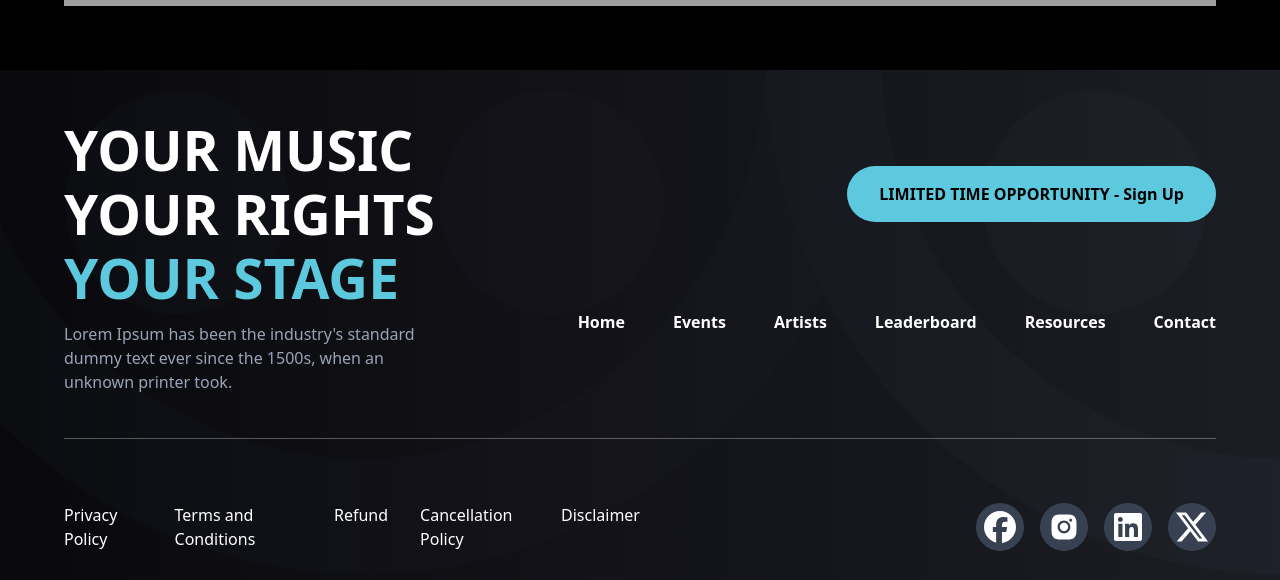
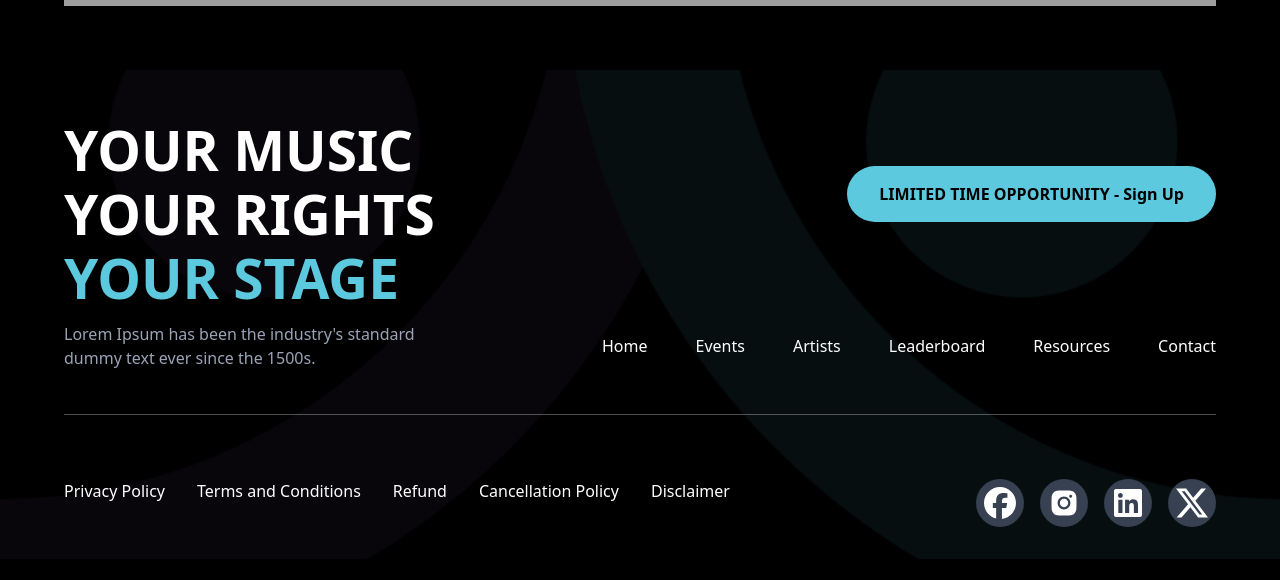
Before and after one commit to Ansh-Mishra04/artist-frontend-main, a React (Vite) app: page / in a window 1280 px wide. Shown: the part 4040-4620 px from the top of the page. After the commit the page ends 4599 px from the top, so only its background shows below. Built offline with nearby package versions, Linux system fonts and the light colour scheme; no server answers; grey boxes are pictures that could not be loaded.

Commit message:
UPDATES ON TILL first doc

```diff
--- a/src/components/Footer/Footer.jsx
+++ b/src/components/Footer/Footer.jsx
@@ -6,7 +6,6 @@ import { BsTwitterX } from "react-icons/bs";
 import { useState, useEffect } from "react";
 
 function Footer() {
-
   const [userData, setUserData] = useState(null);
 
   useEffect(() => {
@@ -15,21 +14,13 @@ function Footer() {
       setUserData(JSON.parse(storedData));
     }
   }, []);
+
   return (
     <div
-      className="w-full h-auto lg:px-16 px-2 flex flex-col bg-[url('/assets/images/contact/footer.png')] bg-contain  bg-right-top relative
-              before:content-['']
-              before:absolute
-              before:inset-0
-              before:block
-              before:bg-gradient-to-r
-              before:from-[#0C0C11]
-              before:to-[#252730]
-              before:opacity-75
-              before:z-5"
+      className="w-full h-auto lg:px-16 px-2 flex flex-col bg-[url('/assets/images/contact/footer.png')] bg-cover bg-center relative"
     >
-      <div className="flex h-full flex-col justify-between w-full z-10 container mx-auto gap-6 sm:gap-0 sm:mt-12 mt-4">
-        <div className="flex flex-col lg:flex-row w-full">
+      <div className="flex h-full flex-col justify-between w-full container mx-auto gap-6 sm:gap-0 sm:mt-12 mt-4">
+        <div className="flex flex-col lg:flex-row w-full items-center lg:items-start">
           <div className="xl:text-[55px] text-[30px] md:text-[40px] text-center lg:text-left w-full lg:w-1/2 uppercase font-bold leading-[3rem] sm:leading-[4rem]">
             Your Music
             <br />
@@ -37,117 +28,47 @@ function Footer() {
             <br />
             <span className="text-[#5DC9DE]">Your Stage</span>
           </div>
-                                   <div className="w-full flex justify-center lg:justify-end pt-3 sm:pt-12">
-            {
-             (
-                <>
-
-                    <button onClick={() =>{window.location.href=import.meta.env.VITE_PORTAL_URL+'/auth/signup'}} className="bg-primary h-14 lg:w-auto  text-black font-semibold py-3 px-6 sm:px-8 rounded-full hover:font-bold transition delay-300">
-                    LIMITED TIME OPPORTUNITY - Sign Up
-                    </button>
-
-                </>
-              )
-            }
-
-
+          <div className="w-full flex justify-center lg:justify-end pt-3 sm:pt-12">
+            <button
+              onClick={() => {
+                window.location.href = import.meta.env.VITE_PORTAL_URL + '/auth/signup';
+              }}
+              className="bg-primary h-14 text-black font-semibold py-3 px-6 sm:px-8 rounded-full hover:font-bold transition"
+            >
+              LIMITED TIME OPPORTUNITY - Sign Up
+            </button>
           </div>
         </div>
 
-        <div className="w-full flex justify-between">
-          <div className="text-md lg:text-left text-center text-[#9BA3B7] w-full lg:w-1/3 px-8 lg:px-0 py-3">
-            Lorem Ipsum has been the industry&apos;s standard dummy text ever since
-            the 1500s, when an unknown printer took.
+        <div className="w-full flex flex-col lg:flex-row justify-between items-center">
+          <div className="text-md text-center lg:text-left text-[#9BA3B7] w-full lg:w-1/3 px-8 lg:px-0 py-3">
+            Lorem Ipsum has been the industry&apos;s standard dummy text ever since the 1500s.
           </div>
           <ul className="hidden lg:flex space-x-12 justify-end text-white w-1/2">
-            <li>
-              <Link to="/" className="font-semibold  hover:text-gray-300">
-                Home
-              </Link>
-            </li>
-            <li>
-              <Link to="/events" className="font-semibold  hover:text-gray-300">
-                Events
-              </Link>
-            </li>
-            <li>
-              <a href="/artists" className="font-semibold  hover:text-gray-300">
-                Artists
-              </a>
-            </li>
-            <li>
-              <a
-                href="/leaderboard"
-                className="font-semibold  hover:text-gray-300"
-              >
-                Leaderboard
-              </a>
-            </li>
-            <li>
-              <a
-                href="/resources"
-                className="font-semibold  hover:text-gray-300"
-              >
-                Resources
-              </a>
-            </li>
-            <li>
-              <Link
-                to="/contact"
-                className="font-semibold  hover:text-gray-300"
-              >
-                Contact
-              </Link>
-            </li>
+            <li><Link to="/" className="hover:text-gray-300">Home</Link></li>
+            <li><Link to="/events" className="hover:text-gray-300">Events</Link></li>
+            <li><a href="/artists" className="hover:text-gray-300">Artists</a></li>
+            <li><a href="/leaderboard" className="hover:text-gray-300">Leaderboard</a></li>
+            <li><a href="/resources" className="hover:text-gray-300">Resources</a></li>
+            <li><Link to="/contact" className="hover:text-gray-300">Contact</Link></li>
           </ul>
         </div>
 
-        <div className="container w-full h-[1px] opacity-30 mx-auto bg-white relative sm:my-8 my-2"></div>
+        <div className="container w-full h-[1px] opacity-30 mx-auto bg-white sm:my-8 my-2"></div>
 
-                <div className="w-full flex flex-col lg:flex-row justify-between sm:my-8">
-          <ul className="flex space-x-8 sm:justify-start text-white sm:w-1/2 mb-5 lg:mb-0 mx-auto sm:mx-0">
-            <li>
-              <Link className="font-normal hover:text-gray-300">Privacy Policy</Link>
-            </li>
-            <li>
-              <Link className="font-normal hover:text-gray-300">Terms and Conditions</Link>
-            </li>
-            <li>
-              <a className="font-normal hover:text-gray-300">Refund</a>
-            </li>
-            <li>
-              <a className="font-normal hover:text-gray-300">Cancellation Policy</a>
-            </li>
-            <li>
-              <a className="font-normal hover:text-gray-300">Disclaimer</a>
-            </li>
+        <div className="w-full flex flex-col lg:flex-row justify-between sm:my-8">
+          <ul className="flex space-x-8 text-white mb-5 lg:mb-0 mx-auto sm:mx-0">
+            <li><Link className="hover:text-gray-300">Privacy Policy</Link></li>
+            <li><Link className="hover:text-gray-300">Terms and Conditions</Link></li>
+            <li><a className="hover:text-gray-300">Refund</a></li>
+            <li><a className="hover:text-gray-300">Cancellation Policy</a></li>
+            <li><a className="hover:text-gray-300">Disclaimer</a></li>
           </ul>
-
-          <div className="flex gap-4 w-full lg:w-1/2 justify-center lg:justify-end">
-            <a
-              href="/facebook"
-              className="p-2 rounded-full bg-gray-700 hover:bg-gray-600 transition-colors"
-            >
-              <FaFacebook size={32} />
-            </a>
-            <a
-              href="/instagram"
-              className="p-2 rounded-full bg-gray-700 hover:bg-gray-600 transition-colors"
-            >
-              <AiFillInstagram size={32}></AiFillInstagram>
-            </a>
-            <a
-              href="/linkedin"
-              className="p-2 rounded-full bg-gray-700 hover:bg-gray-600 transition-colors"
-            >
-              <FaLinkedin size={32} />
-            </a>
-            <a
-              href="/twitter"
-              className="p-2 rounded-full bg-gray-700 hover:bg-gray-600 transition-colors"
-            >
-              <BsTwitterX size={32} />
-            </a>
+          <div className="flex gap-4 justify-center lg:justify-end">
+            <a href="/facebook" className="p-2 rounded-full bg-gray-700 hover:bg-gray-600 transition-colors"><FaFacebook size={32} /></a>
+            <a href="/instagram" className="p-2 rounded-full bg-gray-700 hover:bg-gray-600 transition-colors"><AiFillInstagram size={32} /></a>
+            <a href="/linkedin" className="p-2 rounded-full bg-gray-700 hover:bg-gray-600 transition-colors"><FaLinkedin size={32} /></a>
+            <a href="/twitter" className="p-2 rounded-full bg-gray-700 hover:bg-gray-600 transition-colors"><BsTwitterX size={32} /></a>
           </div>
         </div>
       </div>
--- a/src/pages/website/Resources/Resources.jsx
+++ b/src/pages/website/Resources/Resources.jsx
@@ -371,6 +371,7 @@ function Resources() {
             ""
           )}
 
+
           {isModalOpen && (
             <div
               className="fixed inset-0 bg-black bg-opacity-80 flex items-center justify-center z-50"
--- a/src/pages/website/Resources/components/IndividualPodcast/IndividualPodcast.jsx
+++ b/src/pages/website/Resources/components/IndividualPodcast/IndividualPodcast.jsx
@@ -23,6 +23,7 @@ const formatViews = (views) => {
   }
   return `${views}+ views`;
 };
+
 
 const IndividualPodcast = () => {
   const navigate = useNavigate();
@@ -308,14 +309,14 @@ const IndividualPodcast = () => {
   return (
     <div className="text-white py-40 min-h-screen xl:px-16 lg:px-10 px-6 container mx-auto">
       {/* Video Preview Section */}
-      <div className="relative w-[90%] max-w-md aspect-video mb-6 rounded-lg overflow-hidden mx-auto">
+      <div className="relative w-full aspect-video mb-8 rounded-xl overflow-hidden p-12 ">
         <video
           controls
           download={false}
           controlsList="nodownload"
           ref={videoRef}
           src={content.video_file_url}
-    className="w-full h-full object-cover"
+          className="w- h-full object-cover"
           poster={content.thumbnails?.[0]}
         />
         {!isPlaying && (
@@ -326,12 +327,11 @@ const IndividualPodcast = () => {
             <img
               src="/assets/images/playButton.png"
               alt="Play"
-        className="w-16 h-16 opacity-80 hover:opacity-100 transition-opacity"
+              className="w-30 h-30 opacity-80 hover:opacity-100 transition-opacity"
             />
           </button>
         )}
       </div>
-
 
       {/* Tags */}
       <div className="flex gap-2 text-gray-400 text-sm mb-2">
```
Also changed, not shown: src/pages/website/Contact/components/HeroSection.jsx (+30 -15 lines), src/pages/website/Resources/components/HeroSection/HeroSection.jsx (+32 -7 lines). Lines whose indentation alone changed are shown as unchanged.
